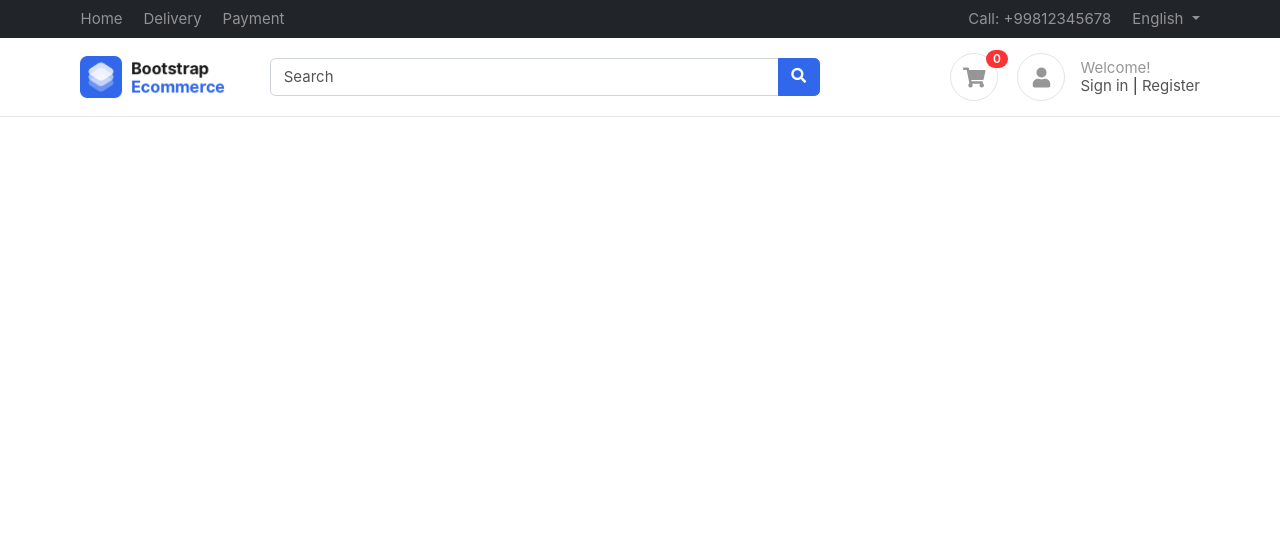
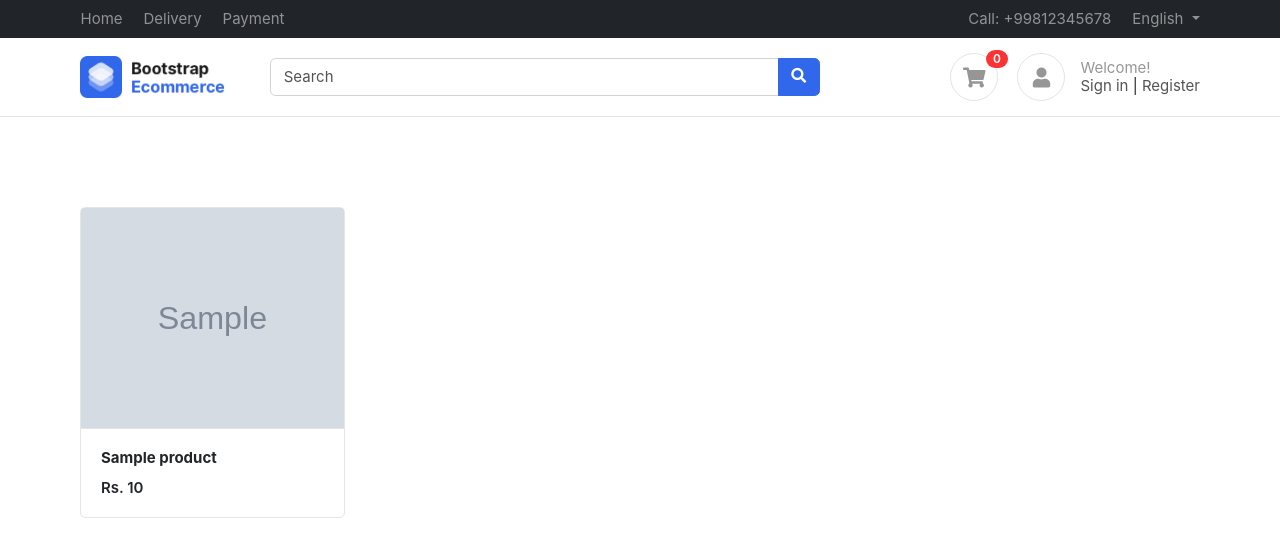
Before and after one commit to manasibibekar/EcommerceDjango, a Django app: page / in a window 1280 px wide. Shown: the top 557 px of the page. Run offline with Django 4.2, Linux system fonts and the light colour scheme; tables that the repository leaves empty hold one stand-in row (values such as "Sample post"); grey boxes marked "Sample" are stand-in pictures; some libraries are stand-ins or nearby versions; some web fonts are replaced.

Commit message:
home page populate data

```diff
--- a/ecommerce/home/views.py
+++ b/ecommerce/home/views.py
@@ -1,4 +1,6 @@
 from django.shortcuts import render
+from products.models import *
 
 def index(request):
-    return render(request, 'home/index.html')
+    context = {'products': Product.objects.all()}
+    return render(request, 'home/index.html', context)
--- a/ecommerce/templates/home/index.html
+++ b/ecommerce/templates/home/index.html
@@ -1,21 +1,25 @@
 {% extends "base/base.html"%}
 
-{%  block start %}
+{%  block content %}
 
 
 <div class="container mt-5 pt-5">
     <div class="row">
 
+        {% for product in products %}
         <div class="col-md-3">
             <figure class="card card-product-grid">
-                <div class="img-wrap"> <img src="#"> </div>
+                <div class="img-wrap"> <img src="/media/{{product.product_image_related.first.image}}"> </div>
                 <figcaption class="info-wrap border-top">
-                    <a href='#' class="title">
-                        <b>product name</b></a>
-                    <div class="price mt-2">price</div> <!-- price-wrap.// -->
+                    <a href="{% url 'get_product' product.slug %}" class="title">
+                        <b>{{product.product_name}}</b></a>
+                    <div class="price mt-2">Rs. {{product.price}}</div> <!-- price-wrap.// -->
                 </figcaption>
             </figure> <!-- card // -->
         </div> <!-- col.// -->
+
+        {% endfor %}
+
 
 
     </div>
--- a/ecommerce/templates/products/product.html
+++ b/ecommerce/templates/products/product.html
@@ -1,6 +1,6 @@
 {% extends "base/base.html"%}
 
-{%  block start %}
+{%  block content %}
 
 <section class="section-content padding-y bg">
     <div class="container">
```
